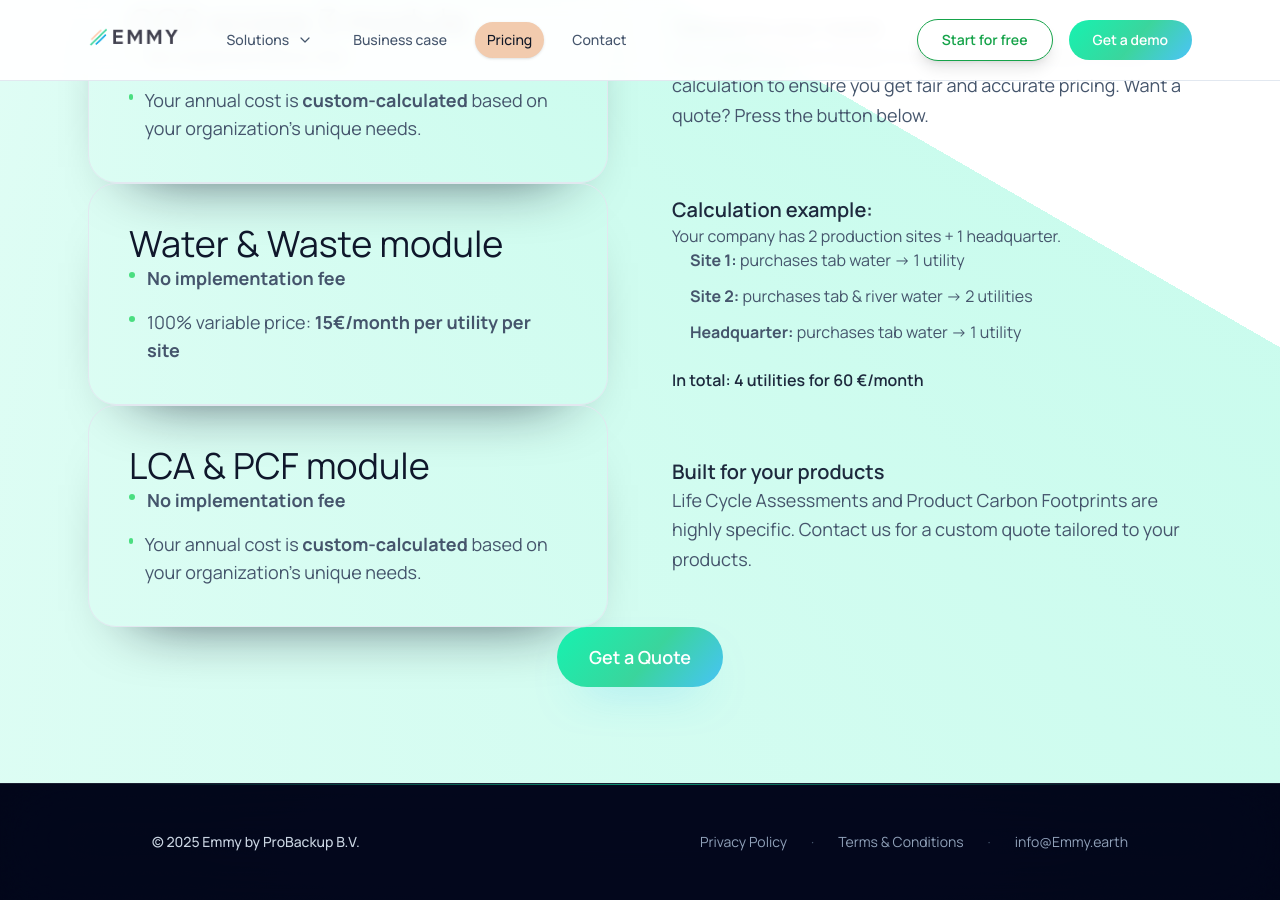
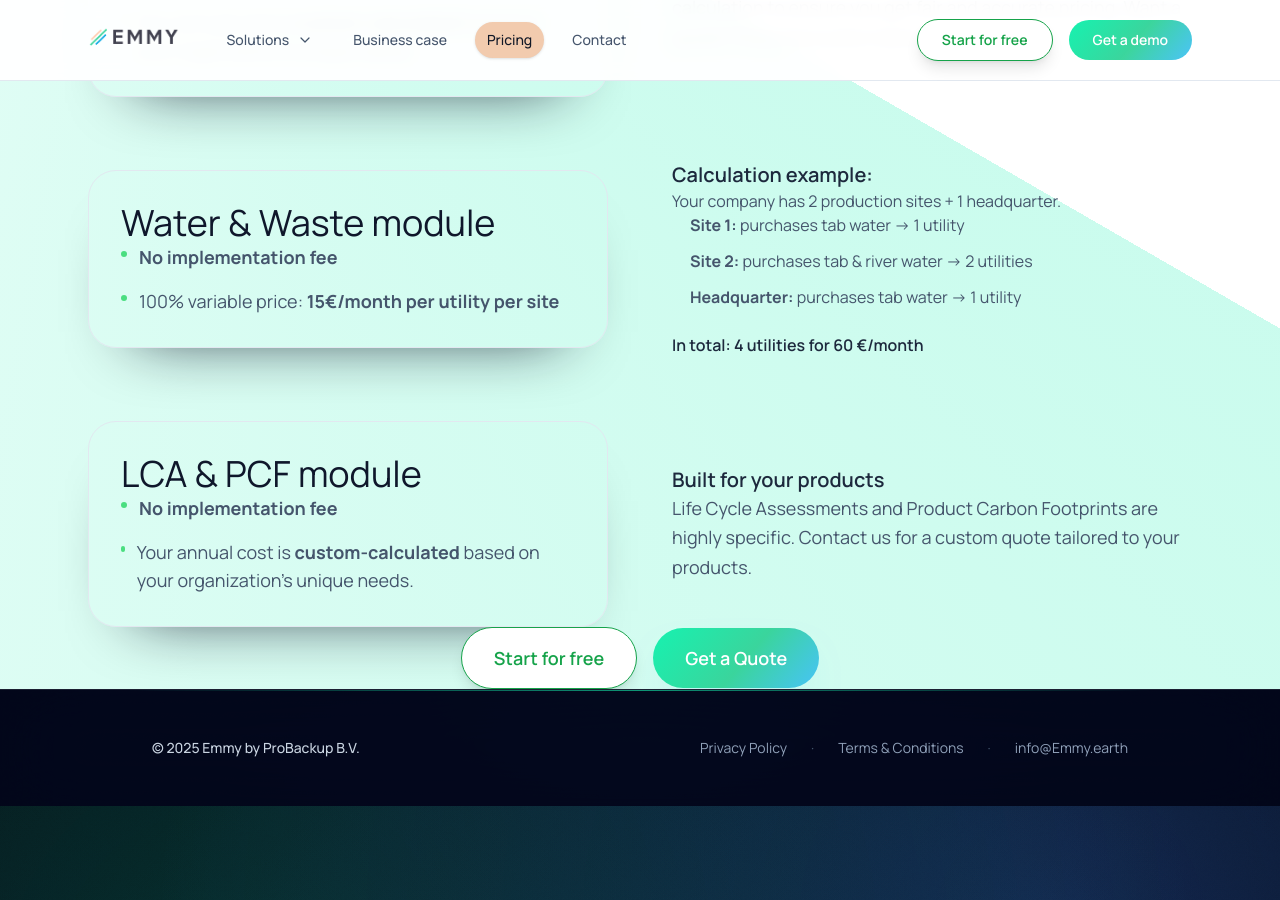
Before and after one commit to emmy-earth/promo-website, a Jekyll site: the page built from pricing.html, in a window 1280 px wide and 900 px high, scrolled down 674 px. Built offline with Jekyll 4.4.1, drawn with Linux system fonts in a browser that asks for light colours; nearby versions of some CDN libraries; comment, search, counter and statistics services are not loaded.

Commit message:
Update pricing.html

```diff
--- a/pricing.html
+++ b/pricing.html
@@ -4,7 +4,7 @@ title: "Pricing - Emmy.earth"
 description: "Learn about Emmy.earth's price to make carbon accounting effortless through automated, AI-powered sustainability data management platforms."
 ---
 
-<section class="relative overflow-hidden bg-white py-24 text-slate-900">
+<section class="relative overflow-hidden bg-white py-16 text-slate-900">
   <!-- Unified background -->
   <div class="pointer-events-none absolute inset-0 bg-[conic-gradient(from_120deg_at_10%_20%,rgba(16,240,176,0.22),rgba(16,240,176,0)_55%)]"></div>
 
@@ -16,9 +16,9 @@ description: "Learn about Emmy.earth's price to make carbon accounting effortles
     </div>
 
     <!-- Intro Text Section -->
-    <div class="mx-auto max-w-4xl mb-32" data-animate>
-        <p class="text-lg font-semibold text-emerald-500 mb-6">Our prices are:</p>
-        <ul class="space-y-4 text-lg text-slate-600">
+    <div class="mb-16" data-animate>
+        <p class="text-lg font-semibold mb-4" style="color: #34D399;">Our prices are:</p>
+        <ul class="space-y-3 text-lg text-slate-600">
             <li class="flex items-start gap-4">
                 <span class="mt-2 h-2 w-2 flex-shrink-0 rounded-full bg-emerald-400"></span>
                 <span>Transparent</span>
@@ -38,13 +38,13 @@ description: "Learn about Emmy.earth's price to make carbon accounting effortles
         </ul>
     </div>
 
-    <!-- Wrapper for all modules with increased spacing -->
-    <div class="space-y-32">
+    <!-- Wrapper for all modules -->
+    <div class="space-y-16">
 
       <!-- Scope 1&2 Module -->
       <div class="grid grid-cols-1 lg:grid-cols-2 gap-16 items-center">
-        <div class="rounded-3xl border border-slate-200 bg-slate-50/80 p-10 shadow-card h-full" data-animate>
-          <h2 class="font-light text-3xl text-slate-900 sm:text-4xl mb-8">CO2 scope 1&2 module</h2>
+        <div class="rounded-3xl border border-slate-200 bg-slate-50/80 p-8 shadow-card h-full" data-animate>
+          <h2 class="font-light text-3xl text-slate-900 sm:text-4xl mb-6">CO2 scope 1&2 module</h2>
           <ul class="space-y-4 text-lg text-slate-600">
             <li class="flex items-start gap-3"><span class="mt-2 h-1.5 w-1.5 flex-shrink-0 rounded-full bg-emerald-400"></span><span><strong>No implementation fee</strong></span></li>
             <li class="flex items-start gap-3"><span class="mt-2 h-1.5 w-1.5 flex-shrink-0 rounded-full bg-emerald-400"></span><span>100% variable price: <strong>15€/month per utility per site</strong></span></li>
@@ -64,8 +64,8 @@ description: "Learn about Emmy.earth's price to make carbon accounting effortles
 
       <!-- Scope 3 Module -->
       <div class="grid grid-cols-1 lg:grid-cols-2 gap-16 items-center">
-        <div class="rounded-3xl border border-slate-200 bg-slate-50/80 p-10 shadow-card h-full" data-animate>
-          <h2 class="font-light text-3xl text-slate-900 sm:text-4xl mb-8">CO2 scope 3 module</h2>
+        <div class="rounded-3xl border border-slate-200 bg-slate-50/80 p-8 shadow-card h-full" data-animate>
+          <h2 class="font-light text-3xl text-slate-900 sm:text-4xl mb-6">CO2 scope 3 module</h2>
           <ul class="space-y-4 text-lg text-slate-600">
             <li class="flex items-start gap-3"><span class="mt-2 h-1.5 w-1.5 flex-shrink-0 rounded-full bg-emerald-400"></span><span><strong>No implementation fee</strong></span></li>
             <li class="flex items-start gap-3"><span class="mt-2 h-1.5 w-1.5 flex-shrink-0 rounded-full bg-emerald-400"></span><span>Your annual cost is <strong>custom-calculated</strong> based on your organization's unique needs.</span></li>
@@ -79,8 +79,8 @@ description: "Learn about Emmy.earth's price to make carbon accounting effortles
 
       <!-- Water & Waste Module -->
       <div class="grid grid-cols-1 lg:grid-cols-2 gap-16 items-center">
-        <div class="rounded-3xl border border-slate-200 bg-slate-50/80 p-10 shadow-card h-full" data-animate>
-          <h2 class="font-light text-3xl text-slate-900 sm:text-4xl mb-8">Water & Waste module</h2>
+        <div class="rounded-3xl border border-slate-200 bg-slate-50/80 p-8 shadow-card h-full" data-animate>
+          <h2 class="font-light text-3xl text-slate-900 sm:text-4xl mb-6">Water & Waste module</h2>
           <ul class="space-y-4 text-lg text-slate-600">
             <li class="flex items-start gap-3"><span class="mt-2 h-1.5 w-1.5 flex-shrink-0 rounded-full bg-emerald-400"></span><span><strong>No implementation fee</strong></span></li>
             <li class="flex items-start gap-3"><span class="mt-2 h-1.5 w-1.5 flex-shrink-0 rounded-full bg-emerald-400"></span><span>100% variable price: <strong>15€/month per utility per site</strong></span></li>
@@ -100,8 +100,8 @@ description: "Learn about Emmy.earth's price to make carbon accounting effortles
 
       <!-- LCA & PCF Module -->
       <div class="grid grid-cols-1 lg:grid-cols-2 gap-16 items-center">
-        <div class="rounded-3xl border border-slate-200 bg-slate-50/80 p-10 shadow-card h-full" data-animate>
-          <h2 class="font-light text-3xl text-slate-900 sm:text-4xl mb-8">LCA & PCF module</h2>
+        <div class="rounded-3xl border border-slate-200 bg-slate-50/80 p-8 shadow-card h-full" data-animate>
+          <h2 class="font-light text-3xl text-slate-900 sm:text-4xl mb-6">LCA & PCF module</h2>
           <ul class="space-y-4 text-lg text-slate-600">
             <li class="flex items-start gap-3"><span class="mt-2 h-1.5 w-1.5 flex-shrink-0 rounded-full bg-emerald-400"></span><span><strong>No implementation fee</strong></span></li>
             <li class="flex items-start gap-3"><span class="mt-2 h-1.5 w-1.5 flex-shrink-0 rounded-full bg-emerald-400"></span><span>Your annual cost is <strong>custom-calculated</strong> based on your organization's unique needs.</span></li>
@@ -115,7 +115,10 @@ description: "Learn about Emmy.earth's price to make carbon accounting effortles
     </div>
 
     <!-- Final CTA Section -->
-    <div class="relative mx-auto max-w-4xl px-6 text-center pt-32" data-animate>
+    <div class="relative flex justify-center items-center gap-4 pt-16" data-animate>
+      <a href="{{ site.baseurl }}/start-for-free/" class="inline-flex items-center justify-center whitespace-nowrap rounded-full px-8 py-4 text-lg font-semibold text-emerald-600 border border-emerald-600 bg-white shadow-lg transition hover:bg-emerald-50 focus-visible:outline-2 focus-visible:outline-offset-2 focus-visible:outline-emerald-300">
+        Start for free
+      </a>
       <a href="{{ site.baseurl }}/contact/" class="cta-primary cursor-pointer inline-flex items-center justify-center rounded-full px-8 py-4 text-lg font-semibold text-white shadow-aurora transition hover:-translate-y-0.5 focus-visible:outline-2 focus-visible:outline-offset-2 focus-visible:outline-emerald-300">
           Get a Quote
       </a>
```
